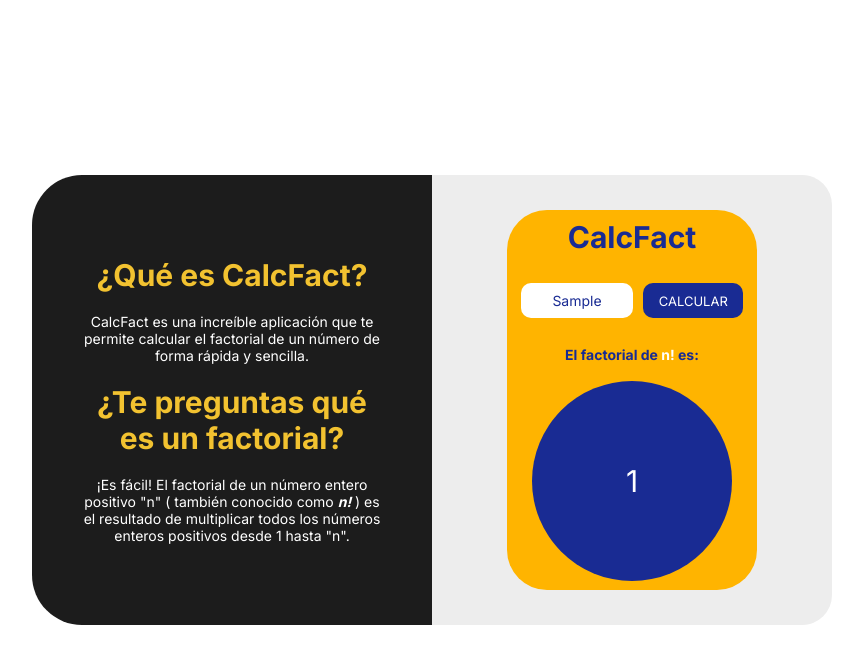
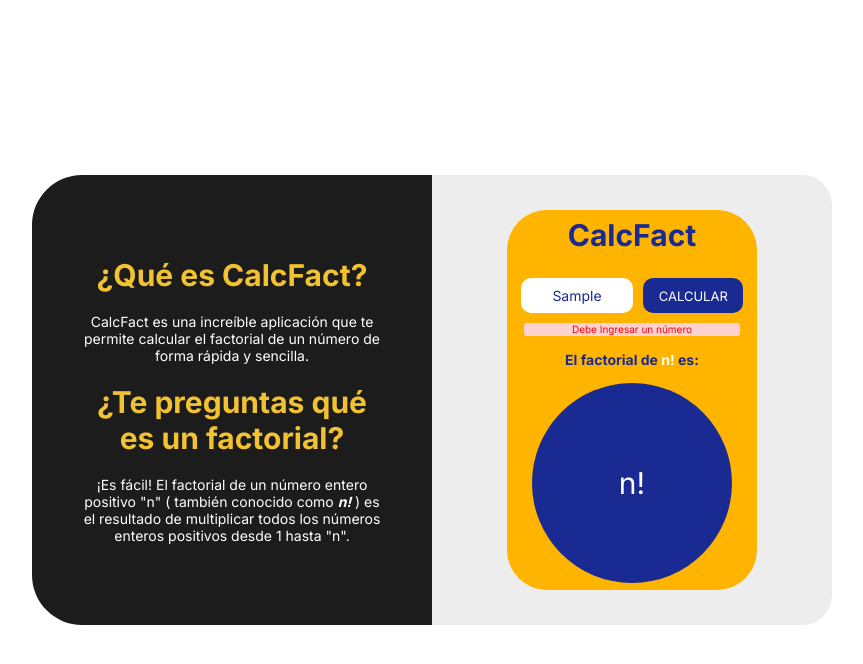
Before and after one commit to Alexa-Ivannova/logica-factorial, a plain HTML site: page index.html in a window 1280 px wide. Both pictures are taken after typing "Sample" into the empty fields and a click on the button "CALCULAR". Shown: the whole page, without its empty margins (208-1071 px from the left). Drawn offline with Linux system fonts and the light colour scheme.

Commit message:
Create exception error

```diff
--- a/index.html
+++ b/index.html
@@ -36,6 +36,7 @@
                             <input id="valueCal" class="valueCal" type="text" placeholder="Valor a calcular">
                             <button id="btnCal" class="btnCal" type="submit">CALCULAR</button>
                         </form>
+                        <p id="msgError"></p>
                     </div>
                     <h3 >El factorial de <span>n!</span> es:</h3>
                     <div class="resultFact">
--- a/index.js
+++ b/index.js
@@ -1,29 +1,44 @@
-const formCalc = document.getElementById("formCalc")
+//  TRAER ID
+const formCalc = document.getElementById("formCalc");
 const valueCal = document.getElementById("valueCal");
 const resultFact = document.getElementById("resultFact");
+const msgError = document.getElementById("msgError");
 
-// FOR = () ADENTRO VAN LAS CONDICIONES, ESTA LLEVA 3 PARAMETROS
-// 1) Variable (let i = 0) siempre va index o i POR CONVENCIÓN   i= INDICE DE LO QUE SE ESTA RECORRIENDO 0 es el valor de i, puede ser diferentea a 0 segun el caos
-// 2) Hacer que se cumpla la condición, se separa por ; (; i<= X)  X= cantidad de veces que va a hacer el recorrido
-// 3) Indicar que i valga un valor más cada que da una vuelta (; i++)
-// SINTAXIS FOR =>  for(let i = 0; i <= x; i++){ Logica de lo que quiero que ejecute en cada recorrido indica en mi for}
+// ESCUCHADOR
+formCalc.addEventListener("submit", (e) => {
+  e.preventDefault();
 
+  const value = valueCal.value;
 
-formCalc.addEventListener("submit", (e) => {
-    e.preventDefault();
+  //   EVALUAR SI EL VALOR ES UN NÚMERO
+  if (isNaN(value)) {
+    msgError.style.backgroundColor = "#ffd1d1";
+    return (msgError.textContent = "Debe Ingresar un número");
+  }
 
-   const value = valueCal.value;
-   let  resultFactorial = 1
-   const numFactorial = value;
-   for (let i = 1; i <= numFactorial; i++ ){
-       resultFactorial = i * resultFactorial;
-   }
-   resultFact.textContent = resultFactorial
-})
+  //   EVALUAR SI EL VALOR ES UN NÚMERO POSITIVO
+  if (value <= 0) {
+    msgError.style.backgroundColor = "#ffd1d1";
+    return (msgError.textContent =
+      "Debe ingresar un número positivo mayor a 0");
+  }
 
+  //   MODIFICAR ESTILOS CUANDO NO SE PRESENTEN ERRORES
+  msgError.style.backgroundColor = "transparent";
+  msgError.textContent = "";
 
+  let resultFactorial = 1;
+  const numFactorial = value;
 
+  // FOR = () ADENTRO VAN LAS CONDICIONES, ESTA LLEVA 3 PARAMETROS
+  // 1) Variable (let i = 0) siempre va index o i POR CONVENCIÓN   i= INDICE DE LO QUE SE ESTA RECORRIENDO 0 es el valor de i, puede ser diferentea a 0 segun el caos
+  // 2) Hacer que se cumpla la condición, se separa por ; (; i<= X)  X= cantidad de veces que va a hacer el recorrido
+  // 3) Indicar que i valga un valor más cada que da una vuelta (; i++)
+  // SINTAXIS FOR =>  for(let i = 0; i <= x; i++){ Logica de lo que quiero que ejecute en cada recorrido indica en mi for}
 
-
-
-// DEVOLVER
+  // LOGICA FACTORIAL
+  for (let i = 1; i <= numFactorial; i++) {
+    resultFactorial = i * resultFactorial;
+  }
+  resultFact.textContent = resultFactorial;
+});
--- a/styles.css
+++ b/styles.css
@@ -114,6 +114,16 @@ button:hover{
     color: #000000;
 }
 
+#msgError{
+    /* background-color: #ffd1d1; */
+    height: 13px;
+    width: 80%;
+    color: rgb(255, 0, 0);
+    font-size: 10px;
+    border-radius: 3px;
+    margin: 0 auto;
+}
+
 h3{
     color: #192b93;
 }
```
